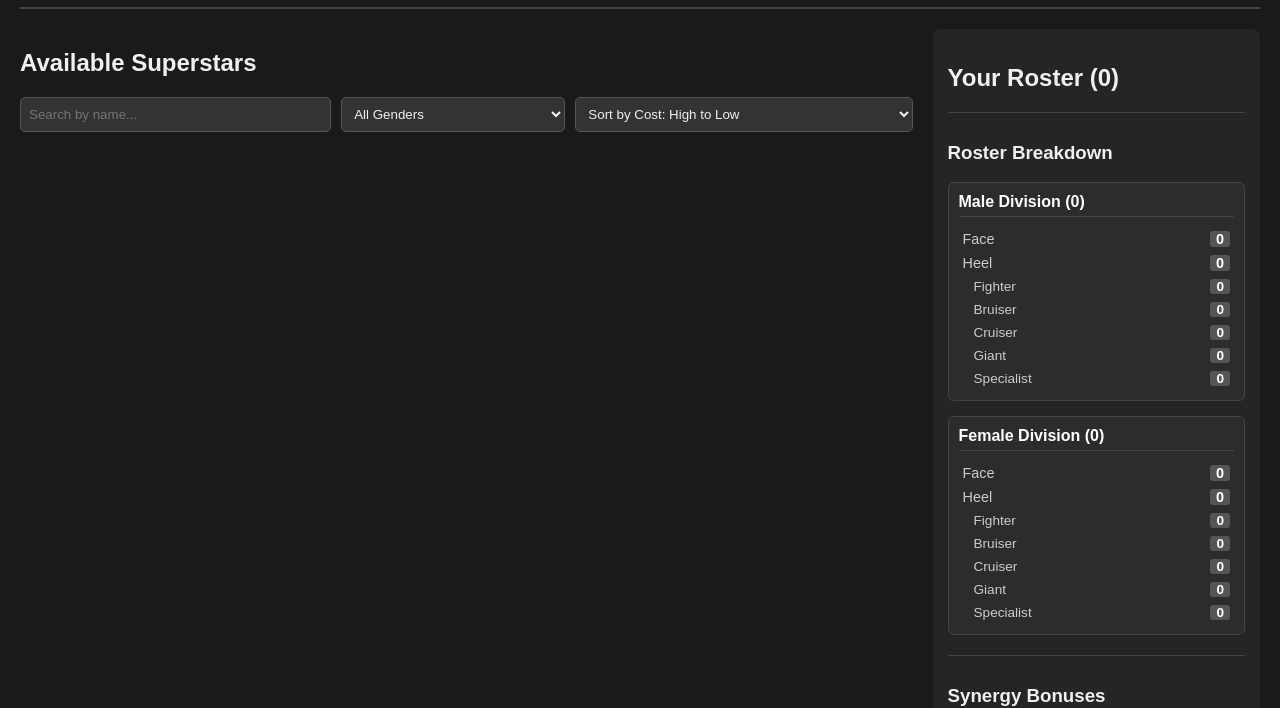
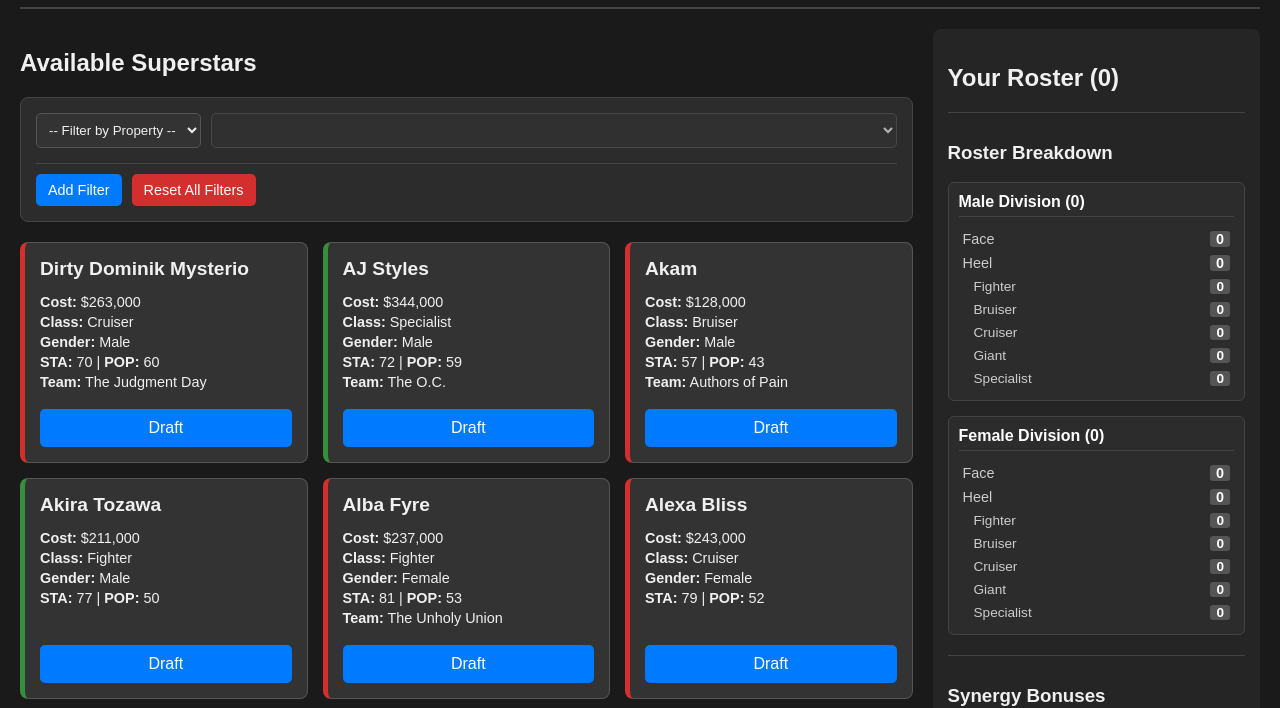
Before and after one commit to DarthNixilis/WWEDraftSimulator, a plain HTML site: page index.html in a window 1280 px wide. Shown: the part 93-801 px from the top of the page. Drawn offline with Linux system fonts and the light colour scheme.

Commit message:
Add files via upload

```diff
--- a/index.html
+++ b/index.html
@@ -18,24 +18,15 @@
     <div class="main-container">
         <div class="roster-pool">
             <h2>Available Superstars</h2>
-            <!-- START: Updated Filters Section -->
-            <div class="filters">
-                <input type="text" id="name-filter" placeholder="Search by name...">
-                <select id="gender-filter">
-                    <option value="all">All Genders</option>
-                    <option value="Male">Male</option>
-                    <option value="Female">Female</option>
-                </select>
-                <select id="sort-filter">
-                    <option value="cost-desc">Sort by Cost: High to Low</option>
-                    <option value="cost-asc">Sort by Cost: Low to High</option>
-                    <option value="name-asc">Sort by Name: A-Z</option>
-                    <option value="name-desc">Sort by Name: Z-A</option>
-                    <option value="pop-desc">Sort by Popularity: High to Low</option>
-                    <option value="sta-desc">Sort by Stamina: High to Low</option>
-                </select>
+            <div class="filter-controls">
+                <div id="dynamic-filter-container">
+                    <!-- Filter dropdowns will be dynamically added here -->
+                </div>
+                <div class="filter-actions">
+                    <button id="add-filter-btn">Add Filter</button>
+                    <button id="reset-filters-btn">Reset All Filters</button>
+                </div>
             </div>
-            <!-- END: Updated Filters Section -->
             <div id="superstar-list" class="superstar-grid">
                 <!-- Superstars will be loaded here by JavaScript -->
             </div>
@@ -43,14 +34,10 @@
 
         <div class="drafted-roster">
             <h2>Your Roster (<span id="total-drafted-count">0</span>)</h2>
-            <ul id="drafted-list">
-                <!-- Drafted superstars will appear here -->
-            </ul>
+            <ul id="drafted-list"></ul>
 
-            <!-- START: New Granular Roster Breakdown -->
             <div id="roster-breakdown" class="roster-breakdown">
                 <h3>Roster Breakdown</h3>
-                <!-- Male Division -->
                 <div class="division-tracker">
                     <h4>Male Division (<span id="male-count">0</span>)</h4>
                     <div class="breakdown-item"><span>Face</span><span id="male-face-count">0</span></div>
@@ -61,7 +48,6 @@
                     <div class="breakdown-item sub-item"><span>Giant</span><span id="male-giant-count">0</span></div>
                     <div class="breakdown-item sub-item"><span>Specialist</span><span id="male-specialist-count">0</span></div>
                 </div>
-                <!-- Female Division -->
                 <div class="division-tracker">
                     <h4>Female Division (<span id="female-count">0</span>)</h4>
                     <div class="breakdown-item"><span>Face</span><span id="female-face-count">0</span></div>
@@ -73,13 +59,10 @@
                     <div class="breakdown-item sub-item"><span>Specialist</span><span id="female-specialist-count">0</span></div>
                 </div>
             </div>
-            <!-- END: New Granular Roster Breakdown -->
 
             <div id="synergy-bonus" class="synergy-bonus">
                 <h3>Synergy Bonuses</h3>
-                <ul id="synergy-list">
-                    <!-- Synergy bonuses will be listed here -->
-                </ul>
+                <ul id="synergy-list"></ul>
             </div>
         </div>
     </div>
--- a/script.js
+++ b/script.js
@@ -27,15 +27,13 @@
         .then(response => response.json())
         .then(data => {
             allSuperstars = data.superstars;
-            addFilterRow(); // *** FIX: Add the first filter row on page load ***
-            applyFilters();
+            resetFilters(); // Start with a clean slate and one filter row
         });
 
     // --- Event Listeners ---
     superstarListContainer.addEventListener('click', handleDraftClick);
     addFilterBtn.addEventListener('click', addFilterRow);
     resetFiltersBtn.addEventListener('click', resetFilters);
-    // *** FIX: Correctly listen for changes on the container to handle dynamic elements ***
     dynamicFilterContainer.addEventListener('change', (event) => {
         const target = event.target;
         if (target.classList.contains('filter-type')) {
@@ -43,7 +41,6 @@
         }
         applyFilters();
     });
-
 
     // --- Core Functions ---
 
@@ -76,7 +73,7 @@
         const valueSelect = filterRow.querySelector('.filter-value');
         const selectedType = typeSelectElement.value;
 
-        valueSelect.innerHTML = ''; // Clear previous options
+        valueSelect.innerHTML = '';
         if (selectedType) {
             const values = [...new Set(allSuperstars.map(s => s[selectedType]).filter(Boolean))];
             values.sort();
@@ -92,7 +89,7 @@
 
     function resetFilters() {
         dynamicFilterContainer.innerHTML = '';
-        addFilterRow(); // Add back the initial empty filter
+        addFilterRow();
         updateAddFilterButtonState();
         applyFilters();
     }
@@ -157,7 +154,6 @@
         checkSynergy();
     }
 
-    // --- All other update functions (updateBudget, updateDraftedRoster, etc.) remain the same ---
     function updateDraftedRoster() {
         draftedListContainer.innerHTML = '';
         draftedRoster.forEach(superstar => {
--- a/style.css
+++ b/style.css
@@ -1,29 +1,11 @@
 /* Basic Body and Font Styling */
-body {
-    font-family: Arial, sans-serif;
-    background-color: #1a1a1a;
-    color: #f0f0f0;
-    margin: 0;
-    padding: 20px;
-}
-
-/* Header Styling */
-header {
-    text-align: center;
-    margin-bottom: 20px;
-    border-bottom: 2px solid #444;
-    padding-bottom: 10px;
-}
-
+body { font-family: Arial, sans-serif; background-color: #1a1a1a; color: #f0f0f0; margin: 0; padding: 20px; }
+header { text-align: center; margin-bottom: 20px; border-bottom: 2px solid #444; padding-bottom: 10px; }
 header h1 { margin: 0; color: #ffffff; }
 .budget-tracker h2 { color: #4CAF50; margin: 5px 0 0; }
-
-/* Main Layout Container */
 .main-container { display: flex; gap: 20px; }
 .roster-pool { flex: 3; }
 .drafted-roster { flex: 1; background-color: #252525; padding: 15px; border-radius: 8px; height: fit-content; }
-
-/* Superstar Grid Styling */
 .superstar-grid { display: grid; grid-template-columns: repeat(auto-fill, minmax(250px, 1fr)); gap: 15px; }
 .superstar-card { background-color: #333; border: 1px solid #555; border-radius: 8px; padding: 15px; display: flex; flex-direction: column; }
 .superstar-card.Heel { border-left: 5px solid #D32F2F; }
@@ -31,31 +13,34 @@
 .superstar-card h3 { margin: 0 0 10px; font-size: 1.2em; }
 .stats { margin-bottom: 15px; }
 .stats p { margin: 4px 0; font-size: 0.9em; }
-
-/* Draft Button */
 .draft-button { margin-top: auto; padding: 10px; background-color: #007BFF; color: white; border: none; border-radius: 5px; cursor: pointer; font-size: 1em; transition: background-color 0.2s; }
 .draft-button:hover { background-color: #0056b3; }
 .draft-button:disabled { background-color: #555; cursor: not-allowed; }
-
-/* Drafted Roster List */
 #drafted-list { list-style: none; padding: 0; }
 #drafted-list li { background-color: #3c3c3c; padding: 8px; margin-bottom: 5px; border-radius: 4px; display: flex; justify-content: space-between; align-items: center; }
 
-/* Filter Controls */
-.filters { margin-bottom: 20px; display: flex; flex-wrap: wrap; gap: 10px; }
-.filters input, .filters select { padding: 8px; border-radius: 5px; border: 1px solid #555; background-color: #333; color: #f0f0f0; flex-grow: 1; }
+/* Dynamic Filter Styles */
+.filter-controls { background-color: #2c2c2c; padding: 15px; border-radius: 8px; margin-bottom: 20px; border: 1px solid #444; }
+#dynamic-filter-container { display: flex; flex-direction: column; gap: 10px; margin-bottom: 15px; }
+.filter-row { display: flex; gap: 10px; align-items: center; }
+.filter-row select { padding: 8px; border-radius: 5px; border: 1px solid #555; background-color: #333; color: #f0f0f0; }
+.filter-row .filter-type { flex-basis: 150px; }
+.filter-row .filter-value { flex-grow: 1; }
+.filter-actions { display: flex; gap: 10px; padding-top: 10px; border-top: 1px solid #444; }
+.filter-actions button { padding: 8px 12px; border: none; border-radius: 5px; cursor: pointer; font-size: 0.9em; transition: background-color 0.2s; }
+#add-filter-btn { background-color: #007BFF; color: white; }
+#add-filter-btn:hover { background-color: #0056b3; }
+#add-filter-btn:disabled { background-color: #555; cursor: not-allowed; }
+#reset-filters-btn { background-color: #D32F2F; color: white; }
+#reset-filters-btn:hover { background-color: #a02424; }
 
-/* --- NEW & UPDATED STYLES --- */
-
-/* Roster Breakdown Styling */
+/* Roster Breakdown Styles */
 .roster-breakdown { margin-top: 20px; padding-top: 10px; border-top: 1px solid #444; }
 .division-tracker { background-color: #2c2c2c; border: 1px solid #444; border-radius: 6px; padding: 10px; margin-bottom: 15px; }
 .division-tracker h4 { margin: 0 0 10px; padding-bottom: 5px; border-bottom: 1px solid #444; color: #fff; }
 .breakdown-item { display: flex; justify-content: space-between; padding: 4px; font-size: 0.9em; }
-.breakdown-item.sub-item { padding-left: 15px; font-size: 0.85em; } /* Indent class trackers */
+.breakdown-item.sub-item { padding-left: 15px; font-size: 0.85em; }
 .breakdown-item span:first-child { color: #ccc; }
 .breakdown-item span:last-child { font-weight: bold; color: #fff; background-color: #555; padding: 0 6px; border-radius: 3px; }
-
-/* Synergy Bonus Section */
 .synergy-bonus { margin-top: 20px; padding-top: 10px; border-top: 1px solid #444; }
 #synergy-list { list-style: none; padding: 0; color: #FFC107; }
```
